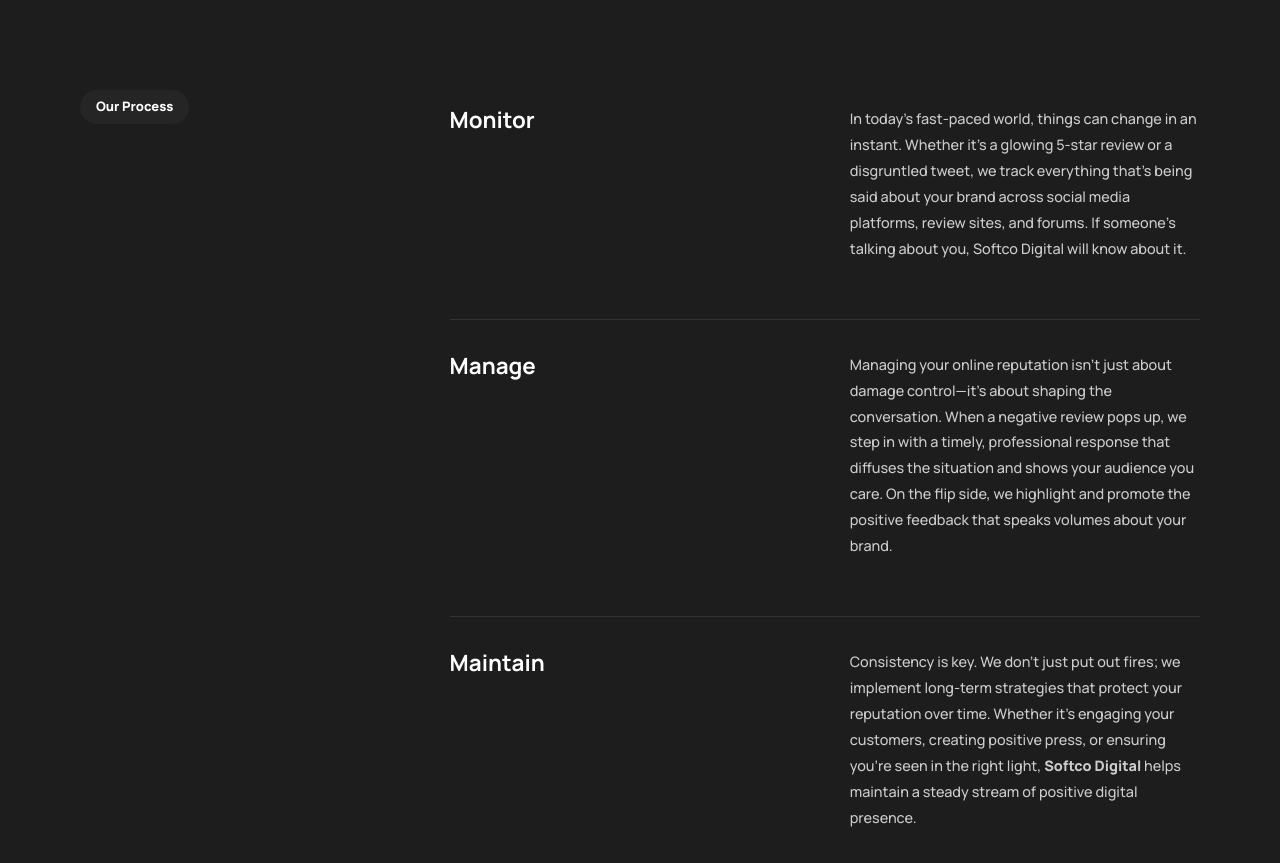
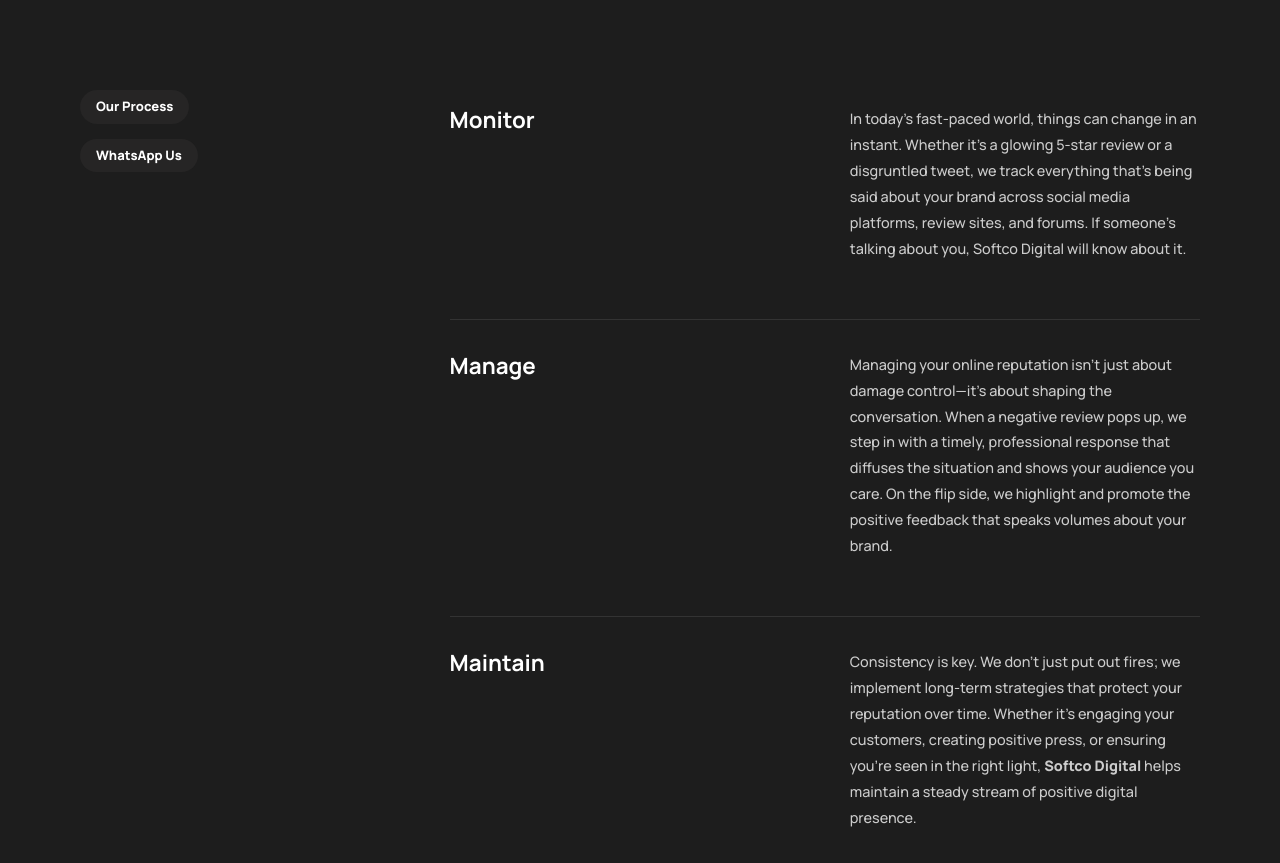
Before and after one commit to WajahatAli3218664/newsoftco, a plain HTML site: page online-reputation-management.html in a window 1280 px wide. Shown: the part 3040-3903 px from the top of the page. Drawn offline with nearby package versions, Linux system fonts and the light colour scheme; a web font is replaced by a local one.

Commit message:
Added WhatsApp Us buttons to service pages

```diff
--- a/online-reputation-management.html
+++ b/online-reputation-management.html
@@ -389,6 +389,9 @@
       <div class="bodyPush">
         <div class="pushLeft">
           <button class="Excellence">Our Process</button>
+          <a href="https://wa.me/15513077532" target="_blank" style="text-decoration: none; display: block; margin-top: 15px;">
+            <button class="Excellence">WhatsApp Us</button>
+          </a>
         </div>
         <div class="pushRight">
           <div class="RightBorderpush">
```
